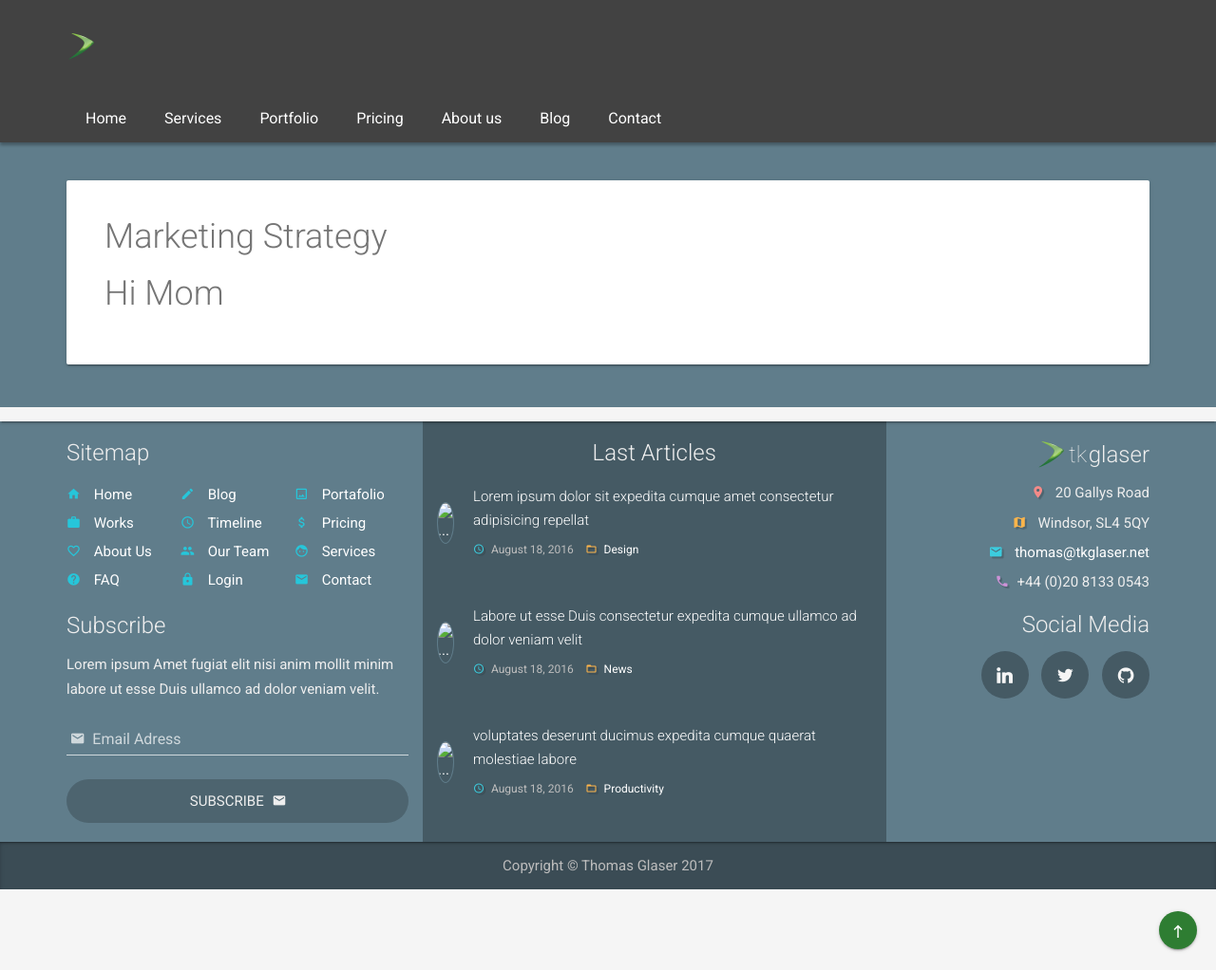
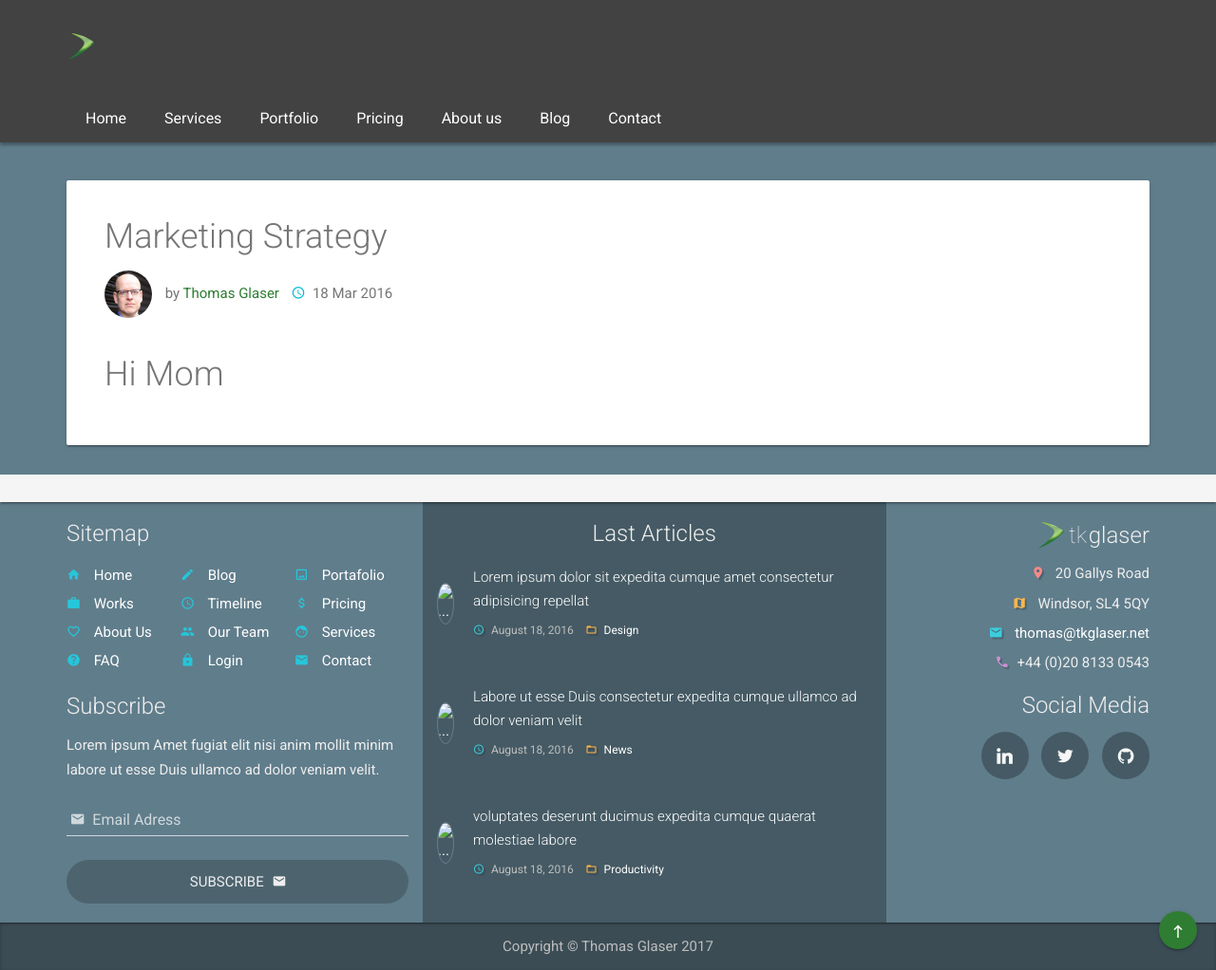
Before and after one commit to tkglaser/tkglaser.github.io, a Jekyll site: the page built from marketing-strategy.md, in a window 1280 px wide. Shown: the whole page at 95% size. Built offline with Jekyll 4.4.1, drawn with Linux system fonts in a browser that asks for light colours.

Commit message:
doc layout

```diff
--- a/_layouts/document.html
+++ b/_layouts/document.html
@@ -8,6 +8,14 @@
             <div class="card animated materialUp animation-delay-5">
                 <div class="card-block card-block-big ">
                     <h1 class="no-mt ">{{ page.title }}</h1>
+                    <div class="mb-4">
+                        <img src="/assets/images/Thomas-Profile-160.jpg" alt="..." class="img-circle mr-1" style="max-width:50px"> by
+                        <a href="javascript:void(0)"><span itemprop="author" itemscope itemtype="http://schema.org/Person"><span itemprop="name">Thomas Glaser</span></span></a>
+                        <span class="ml-1 hidden-xs">
+                            <i class="zmdi zmdi-time mr-05 color-info"></i>
+                            <span class="color-medium-dark"><time datetime="{{ page.date | date_to_xmlschema }}" itemprop="datePublished">{{ page.date | date: "%-d %b %Y" }}</time></span>
+                        </span>
+                    </div>
                     {{ content }}
                 </div>
             </div>
--- a/marketing-strategy.md
+++ b/marketing-strategy.md
@@ -2,5 +2,6 @@
 layout: document
 title: Marketing Strategy
 permalink: /marketing-strategy/
+date: 2016-03-18
 ---
 # Hi Mom
```
